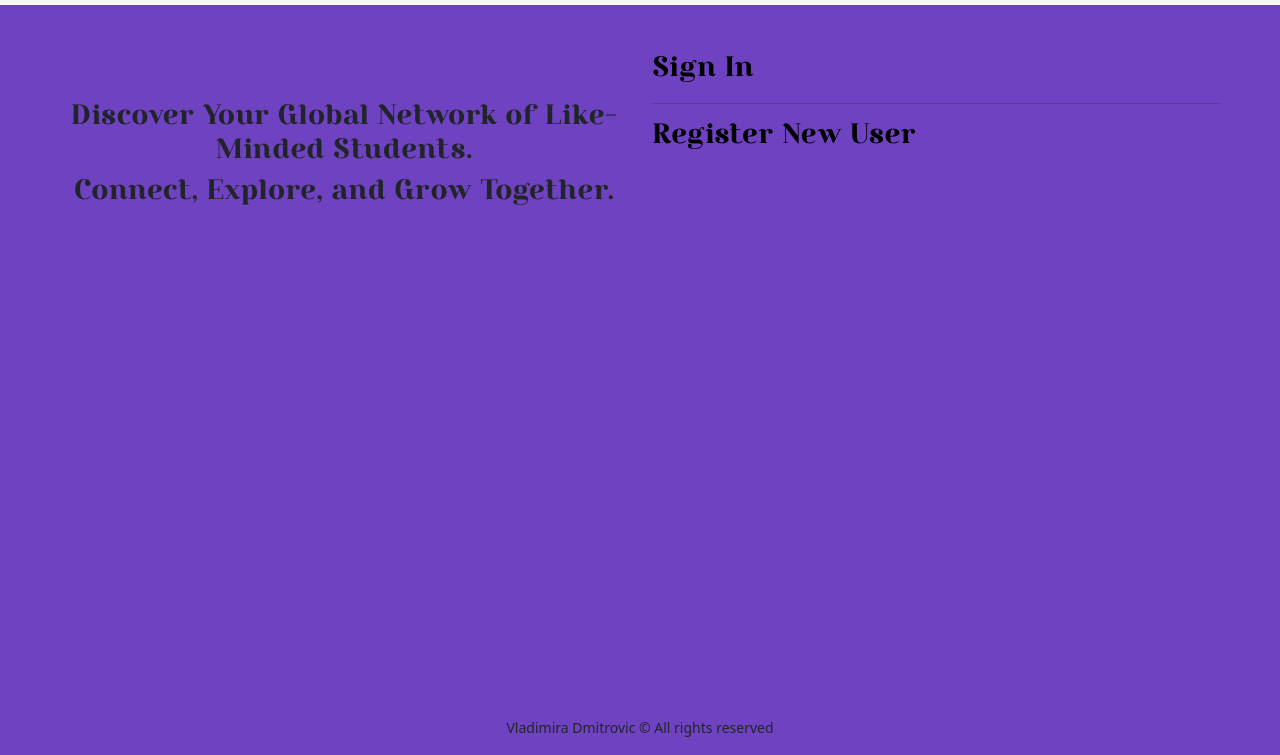
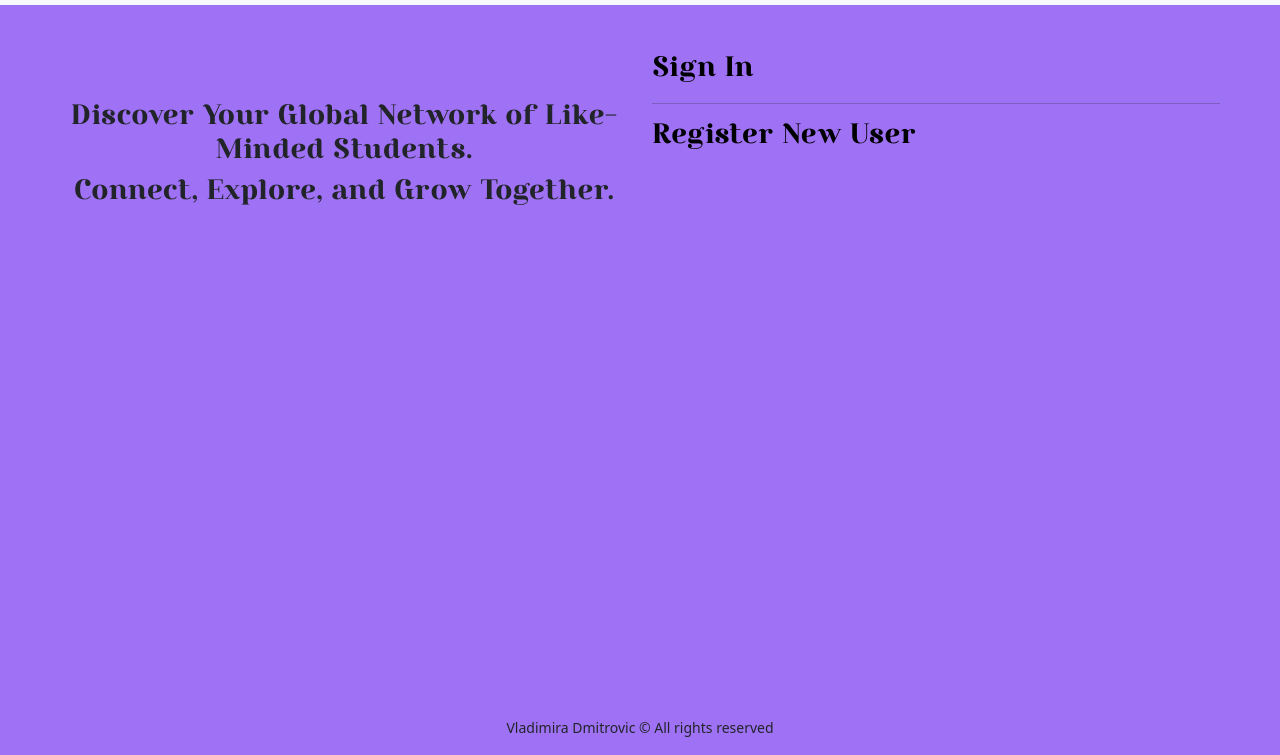
Before and after one commit to vanya992/JavaScript-2-CA, a website: page index.html in a window 1280 px wide. Shown: the part 45-800 px from the top of the page. Drawn offline with nearby package versions, Linux system fonts and the light colour scheme; files that its build step writes are made by us from their sources; files whose address does not match are found by name.

Commit message:
changes of colour

```diff
--- a/package.json
+++ b/package.json
@@ -26,6 +26,7 @@
     "bootstrap-icons": "^1.11.1"
   },
   "devDependencies": {
-    "sass": "^1.68.0"
+    "live-server": "^1.2.2",
+    "sass": "^1.69.3"
   }
 }
--- a/src/scss/_variables.scss
+++ b/src/scss/_variables.scss
@@ -1,27 +1,27 @@
 // scss-docs-start color-variables
-$blue:    #0d6efd !default;
-$indigo:  #6610f2 !default;
-$purple:  #6f42c1 !default;
-$pink:    #d63384 !default;
-$red:     #dc3545 !default;
-$orange:  #fd7e14 !default;
-$yellow:  #ffc107 !default;
-$green:   #198754 !default;
-$teal:    #20c997 !default;
-$cyan:    #0dcaf0 !default;
+$blue:    #4488ed;
+$indigo:  #a478e9;
+$purple:  #9f71f5;
+$pink:    #fc4aa3;
+$red:     #dc3545;
+$orange:  #fd7e14;
+$yellow:  #ffc107;
+$green:   #198754;
+$teal:    #20c997;
+$cyan:    #0dcaf0;
 // scss-docs-end color-variables
 
 
 
 // scss-docs-start theme-color-variables
-$primary:       $blue !default;
-$secondary:     $gray-600 !default;
-$success:       $green !default;
-$info:          $cyan !default;
-$warning:       $yellow !default;
-$danger:        $red !default;
-$light:         $gray-100 !default;
-$dark:          $gray-900 !default;
+$primary:       $blue;
+$secondary:     $gray-600;
+$success:       $green;
+$info:          $cyan;
+$warning:       $yellow;
+$danger:        $red;
+$light:         $gray-100;
+$dark:          $gray-900;
 // scss-docs-end theme-color-variables
 
 // scss-docs-start theme-colors-map
@@ -34,4 +34,4 @@ $theme-colors: (
   "danger":     $danger,
   "light":      $light,
   "dark":       $dark
-) !default;
+) ;
```
Also changed, not shown: 1 other file.
